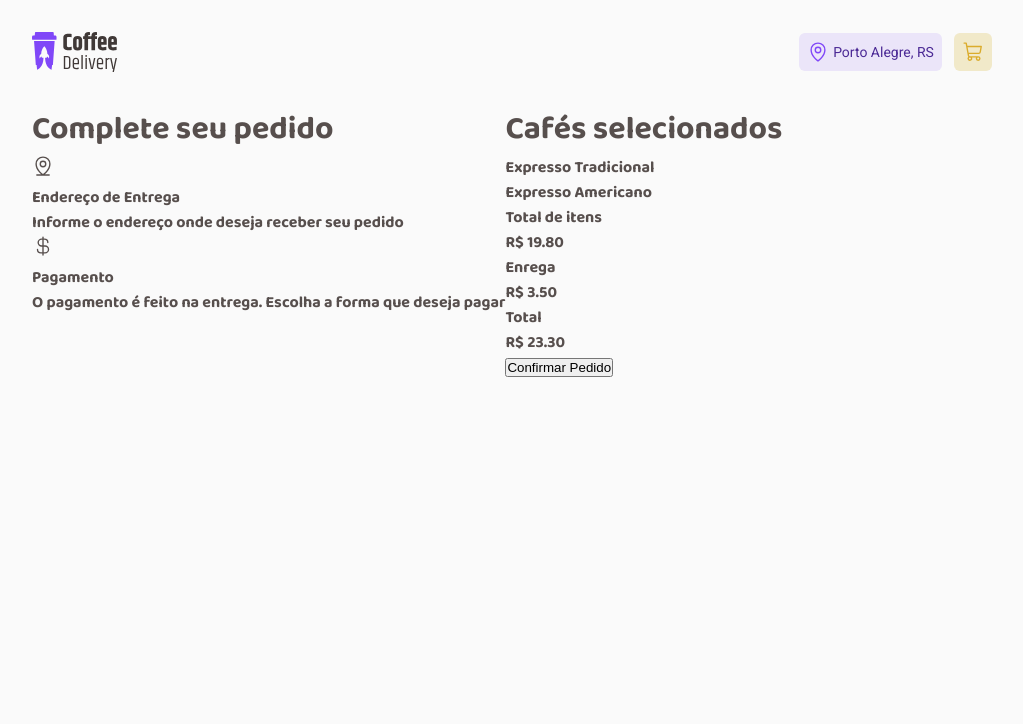
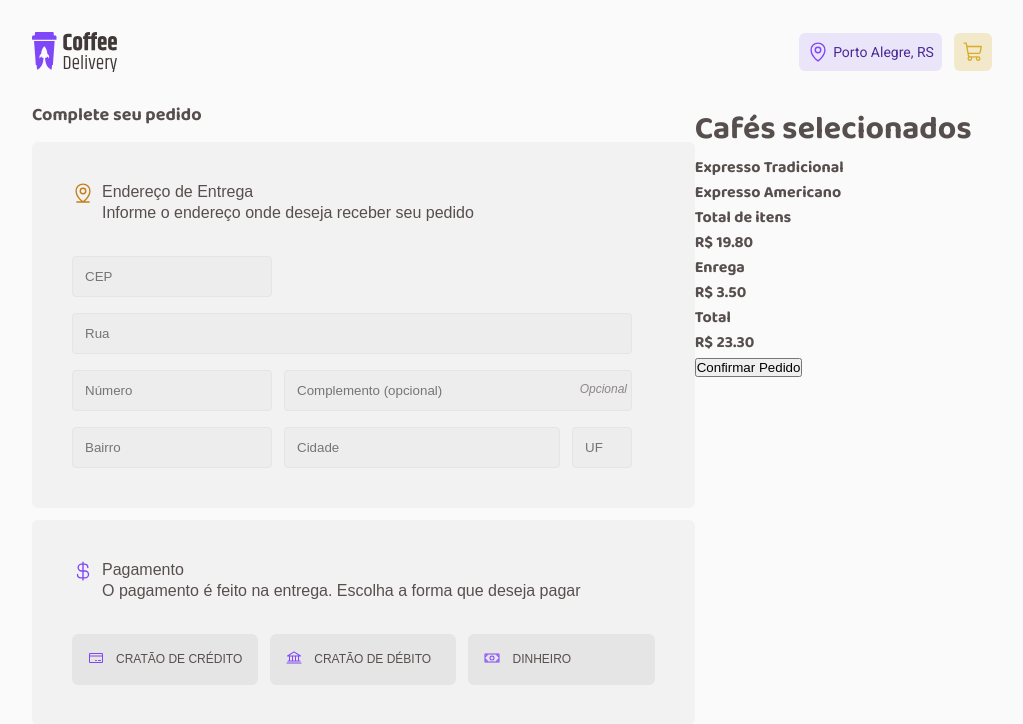
Before and after one commit to Matheus1714/ignite-project-coffee-delivery, a React (Vite) app: page /order in a window 1280 px wide. Shown: the top 724 px of the page, without its empty margins (128-1151 px from the left). Built offline with nearby package versions, Linux system fonts and the light colour scheme.

Commit message:
create order adress and payment

```diff
--- /dev/null
+++ b/src/pages/Order/components/FormAdress/index.tsx
@@ -0,0 +1,47 @@
+import * as S from './styles'
+import * as Icon from '@phosphor-icons/react'
+
+export function FormAdress() {
+  return (
+    <S.AdressInformation>
+      <S.HeaderAdress>
+        <Icon.MapPinLine size={22} />
+        <div>
+          <p>Endereço de Entrega</p>
+          <p>Informe o endereço onde deseja receber seu pedido</p>
+        </div>
+      </S.HeaderAdress>
+      <S.GridContainer>
+        <S.GridItem>
+          <S.Input type="text" id="cep" name="cep" placeholder="CEP" />
+        </S.GridItem>
+        <S.FullWidthItem>
+          <S.Input type="text" id="rua" name="rua" placeholder="Rua" />
+        </S.FullWidthItem>
+        <S.GridItem>
+          <S.Input type="text" id="numero" name="numero" placeholder="Número" />
+        </S.GridItem>
+        <S.DoubleWidthItem>
+          <S.InputContainer>
+            <S.Input
+              type="text"
+              id="complemento"
+              name="complemento"
+              placeholder="Complemento (opcional)"
+            />
+            <S.OptionalText>Opcional</S.OptionalText>
+          </S.InputContainer>
+        </S.DoubleWidthItem>
+        <S.GridItem>
+          <S.Input type="text" id="bairro" name="bairro" placeholder="Bairro" />
+        </S.GridItem>
+        <S.GridItem>
+          <S.Input type="text" id="cidade" name="cidade" placeholder="Cidade" />
+        </S.GridItem>
+        <S.GridItem>
+          <S.Input type="text" id="uf" name="uf" placeholder="UF" />
+        </S.GridItem>
+      </S.GridContainer>
+    </S.AdressInformation>
+  )
+}
--- /dev/null
+++ b/src/pages/Order/components/FormAdress/styles.ts
@@ -0,0 +1,73 @@
+import styled from 'styled-components'
+
+export const AdressInformation = styled.div`
+  padding: 2.5rem;
+  background: ${(props) => props.theme.baseCard};
+  border-radius: 6px;
+  margin-bottom: 0.75rem;
+`
+
+export const HeaderAdress = styled.header`
+  display: flex;
+  gap: 0.5rem;
+  margin-bottom: 2rem;
+  p {
+    line-height: 1.3;
+    font-family: 'Roboto Mono', sans-serif;
+    :first-child {
+      font-size: 1rem;
+      color: ${(props) => props.theme.baseSubtitle};
+    }
+    :last-child {
+      font-size: 0.875rem;
+      color: ${(props) => props.theme.baseText};
+    }
+  }
+  svg {
+    color: ${(props) => props.theme.yellowDark};
+  }
+`
+
+export const GridContainer = styled.div`
+  display: grid;
+  grid-template-columns: 12.5rem 17.25rem 3.75rem;
+  gap: 1rem 0.75rem;
+`
+
+export const GridItem = styled.div``
+
+export const FullWidthItem = styled(GridItem)`
+  grid-column: 1 / span 3;
+`
+
+export const DoubleWidthItem = styled(GridItem)`
+  grid-column: span 2;
+`
+
+export const Input = styled.input`
+  width: 100%;
+  padding: 0.75rem;
+  background: ${(props) => props.theme.baseInput};
+  border-radius: 4px;
+  border: 1px solid ${(props) => props.theme.baseButton};
+  ::placeholder {
+    color: ${(props) => props.theme.baseText};
+  }
+`
+
+export const InputContainer = styled.div`
+  position: relative;
+`
+
+export const OptionalText = styled.span`
+  font-family: 'Roboto Mono', sans-serif;
+  font-style: italic;
+  color: ${(props) => props.theme.baseLabel};
+  font-size: 0.75rem;
+  line-height: 1.3;
+
+  position: absolute;
+  top: 50%;
+  right: 5px;
+  transform: translateY(-50%);
+`
--- /dev/null
+++ b/src/pages/Order/components/Payment/index.tsx
@@ -0,0 +1,32 @@
+import * as S from './styles'
+import * as Icon from '@phosphor-icons/react'
+
+export function Payment() {
+  return (
+    <S.PaymentMethod>
+      <S.HeaderPayment>
+        <Icon.CurrencyDollar size={22} />
+        <div>
+          <p>Pagamento</p>
+          <p>
+            O pagamento é feito na entrega. Escolha a forma que deseja pagar
+          </p>
+        </div>
+      </S.HeaderPayment>
+      <S.PaymentContainer>
+        <S.ButtonPayment>
+          <Icon.CreditCard size={16} />
+          Cratão de crédito
+        </S.ButtonPayment>
+        <S.ButtonPayment>
+          <Icon.Bank size={16} />
+          Cratão de débito
+        </S.ButtonPayment>
+        <S.ButtonPayment>
+          <Icon.Money size={16} />
+          Dinheiro
+        </S.ButtonPayment>
+      </S.PaymentContainer>
+    </S.PaymentMethod>
+  )
+}
--- /dev/null
+++ b/src/pages/Order/components/Payment/styles.ts
@@ -0,0 +1,56 @@
+import styled from 'styled-components'
+
+export const PaymentMethod = styled.div`
+  padding: 2.5rem;
+  background: ${(props) => props.theme.baseCard};
+  border-radius: 6px;
+`
+
+export const HeaderPayment = styled.header`
+  display: flex;
+  gap: 0.5rem;
+  margin-bottom: 2rem;
+  p {
+    line-height: 1.3;
+    font-family: 'Roboto Mono', sans-serif;
+    :first-child {
+      font-size: 1rem;
+      color: ${(props) => props.theme.baseSubtitle};
+    }
+    :last-child {
+      font-size: 0.875rem;
+      color: ${(props) => props.theme.baseText};
+    }
+  }
+  svg {
+    color: ${(props) => props.theme.purple};
+  }
+`
+
+export const PaymentContainer = styled.div`
+  display: grid;
+  grid-template-columns: 1fr 1fr 1fr;
+  grid-column-gap: 0.75rem;
+`
+
+export const ButtonPayment = styled.button`
+  background: ${(props) => props.theme.baseButton};
+  border-radius: 6px;
+  border: none;
+  outline: none;
+
+  display: flex;
+  justify-content: flex-start;
+  padding: 1rem;
+  gap: 0.75rem;
+
+  text-transform: uppercase;
+  font-family: 'Roboto Mono', sans-serif;
+  font-size: 0.75rem;
+  color: ${(props) => props.theme.baseText};
+  line-height: 1.6;
+
+  svg {
+    color: ${(props) => props.theme.purple};
+  }
+`
--- a/src/pages/Order/index.tsx
+++ b/src/pages/Order/index.tsx
@@ -1,6 +1,8 @@
 import * as S from './styles'
-import * as Icon from '@phosphor-icons/react'
+// import * as Icon from '@phosphor-icons/react'
 import { data } from '../../database/data'
+import { FormAdress } from './components/FormAdress'
+import { Payment } from './components/Payment'
 
 export function Order() {
   const itemsOrder = [data[0], data[1]]
@@ -11,26 +13,8 @@ export function Order() {
     <S.FormCotainer>
       <S.AdditionalInformation>
         <h1>Complete seu pedido</h1>
-        <S.PaymentMethod>
-          <header>
-            <Icon.MapPinLine size={22} />
-            <div>
-              <p>Endereço de Entrega</p>
-              <p>Informe o endereço onde deseja receber seu pedido</p>
-            </div>
-          </header>
-        </S.PaymentMethod>
-        <S.AdressInformation>
-          <header>
-            <Icon.CurrencyDollar size={22} />
-            <div>
-              <p>Pagamento</p>
-              <p>
-                O pagamento é feito na entrega. Escolha a forma que deseja pagar
-              </p>
-            </div>
-          </header>
-        </S.AdressInformation>
+        <FormAdress />
+        <Payment />
       </S.AdditionalInformation>
       <S.CardOrder>
         <h1>Cafés selecionados</h1>
--- a/src/pages/Order/styles.ts
+++ b/src/pages/Order/styles.ts
@@ -5,11 +5,14 @@ export const FormCotainer = styled.form`
   flex-wrap: wrap-reverse;
 `
 
-export const AdditionalInformation = styled.div``
-
-export const AdressInformation = styled.div``
-
-export const PaymentMethod = styled.div``
+export const AdditionalInformation = styled.div`
+  > h1 {
+    font-size: 1.125rem;
+    line-height: 1.3;
+    font-weight: bold;
+    margin-bottom: 0.9375rem;
+  }
+`
 
 export const CardOrder = styled.div``
 
```
